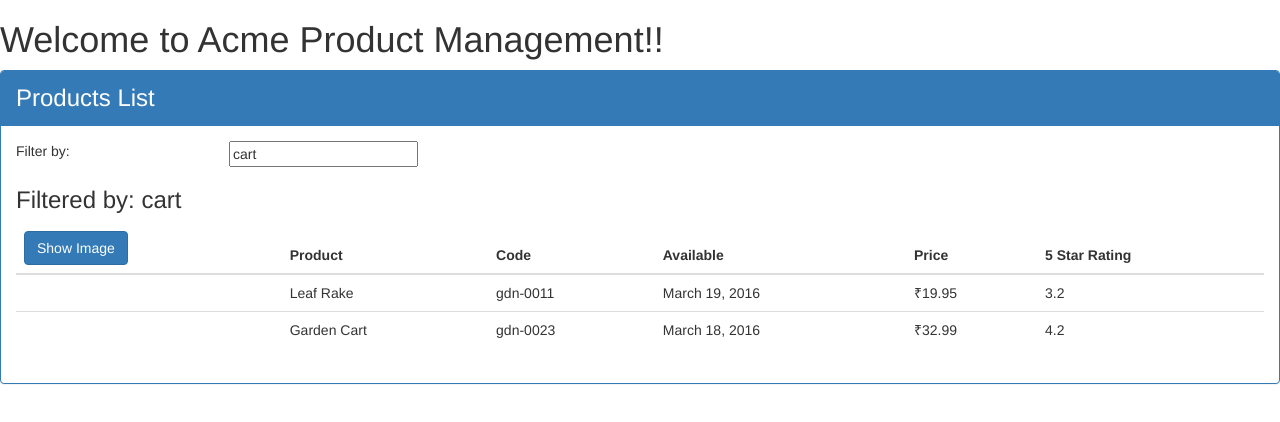
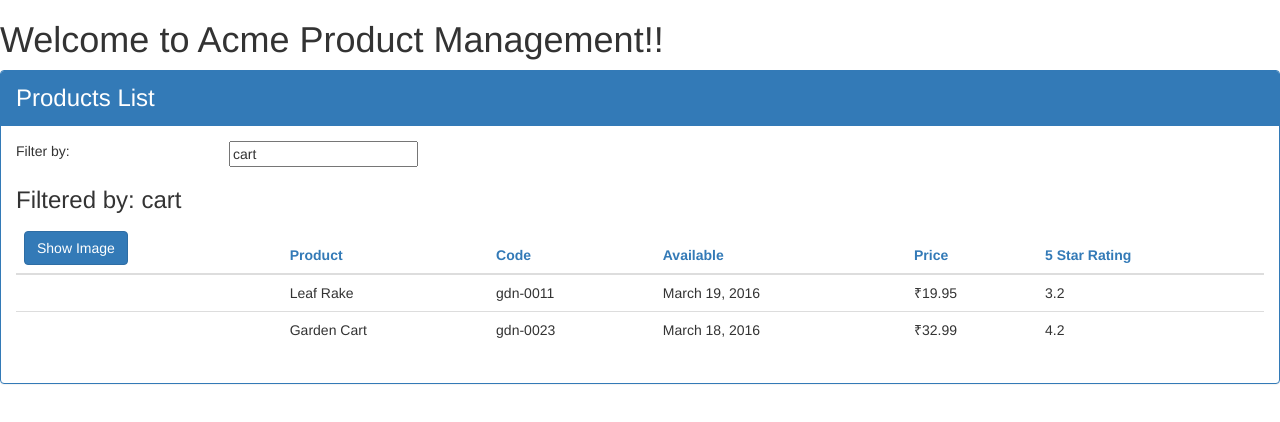
Before and after one commit to ShashankDhasal/Learn-Angular, an Angular app: page / in a window 1280 px wide. Shown: the top 422 px of the page. Built offline with nearby package versions, Linux system fonts and the light colour scheme.

Commit message:
added style sheets using stylesURL

```diff
--- /dev/null
+++ b/src/app/products/iProduct.ts
@@ -0,0 +1,10 @@
+export interface IProduct{
+    productId: number;
+    productName: string;
+    productCode: string;
+    releaseDate: string;
+    price: number;
+    description: string;
+    starRating: number;
+    imageUrl: string;
+}
--- /dev/null
+++ b/src/app/products/product-list.component.css
@@ -0,0 +1,3 @@
+thead{
+    color: #337AB7
+}
--- a/src/app/products/product-list.component.ts
+++ b/src/app/products/product-list.component.ts
@@ -1,8 +1,12 @@
 import { Component } from '@angular/core';
+import { IProduct } from './iProduct';
+import { sharedStylesheetJitUrl } from '@angular/compiler';
+
 
 @Component({
     selector: 'pm-products',
-    templateUrl: './product-list.component.html'
+    templateUrl: './product-list.component.html',
+    styleUrls: ['./product-list.component.css']
 })
 export class ProductListComponent{
     pageTitle: string = 'Products List';
@@ -10,7 +14,7 @@
     imageMargin: number = 2;
     showImage: boolean = false;
     listFiler: string = 'cart';
-    products: any[] = [
+    products: IProduct[] = [
         {
             "productId": 1,
             "productName": "Leaf Rake",
```
